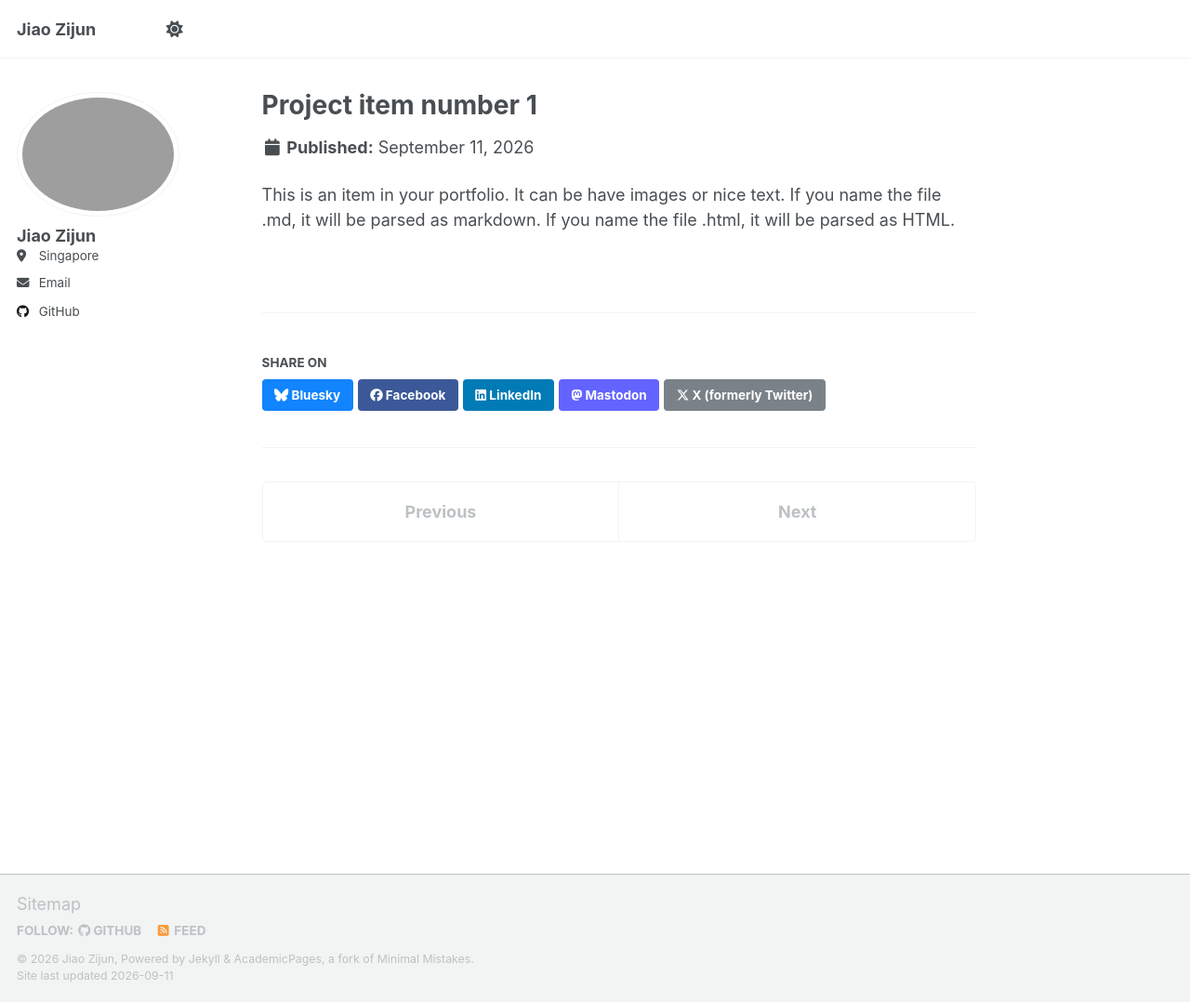
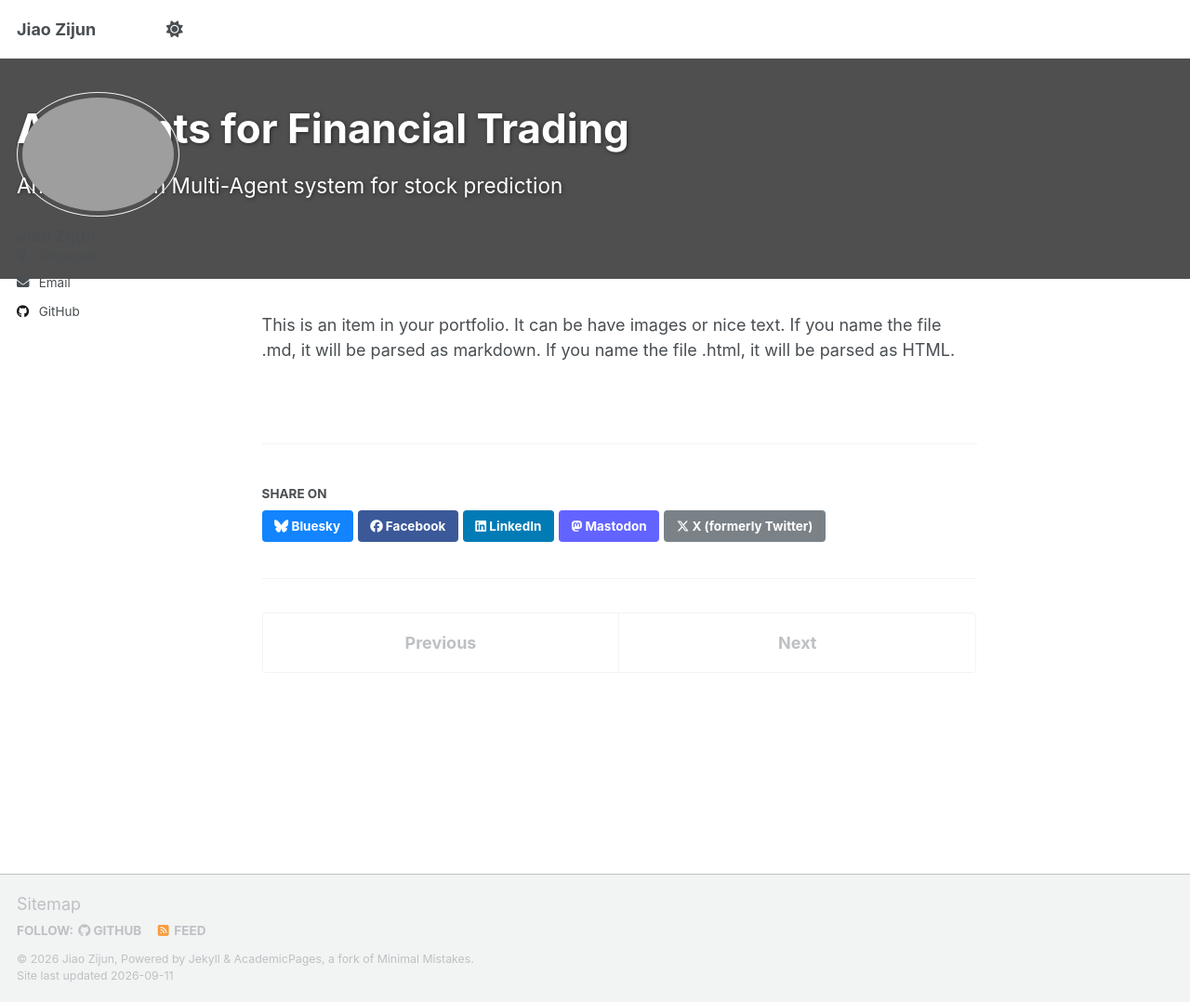
Before and after one commit to jiaozijun666/jiaozijun666.github.io, a Jekyll site: the page built from _portfolio/portfolio-1.md, in a window 1280 px wide and 1078 px high. Shown: the whole window at 93% size. Built offline with Jekyll 4.4.1, drawn with Linux system fonts in a browser that asks for light colours; a script that is not in the unit is left out.

Commit message:
Update portfolio-1.md

```diff
--- a/_portfolio/portfolio-1.md
+++ b/_portfolio/portfolio-1.md
@@ -1,7 +1,14 @@
 ---
-title: "Project item number 1"
-excerpt: "Short description of portfolio item number 1<br/><img src='/images/500x300.png'>"
-collection: Project
+title: "AI Agents for Financial Trading"
+excerpt: "An LLM-Driven Multi-Agent system for stock prediction"
+header:
+  teaser: /images/stockagent.png
+  overlay_image: /images/stockagent.png
+  overlay_filter: 0.5
+  actions:
+    - label: "View on GitHub"
+      url: "https://github.com/nusduck/QF5214_2025_G7_StockAgent"
 ---
 
+
 This is an item in your portfolio. It can be have images or nice text. If you name the file .md, it will be parsed as markdown. If you name the file .html, it will be parsed as HTML.
```
